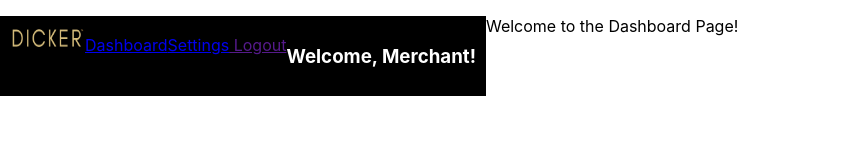
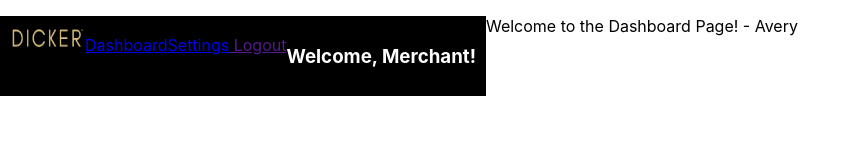
Before and after one commit to whitedadam/dickerdashboardapp, a React (Create React App) app: page / in a window 1280 px wide. Shown: the top 160 px of the page, without its empty margins (0-860 px from the left). Built offline with nearby package versions, Linux system fonts and the light colour scheme.

Commit message:
Added m. y name  to dashboard
- Added tag in paragraph on dashboard.js

```diff
--- a/src/Dashboard/Dashboard.js
+++ b/src/Dashboard/Dashboard.js
@@ -4,7 +4,7 @@ class Dashboard extends React.Component {
   render() {
     return (
       <div>
-        <p>Welcome to the Dashboard Page!</p>
+        <p>Welcome to the Dashboard Page! - Avery</p>
       </div>
     );
   }
```
